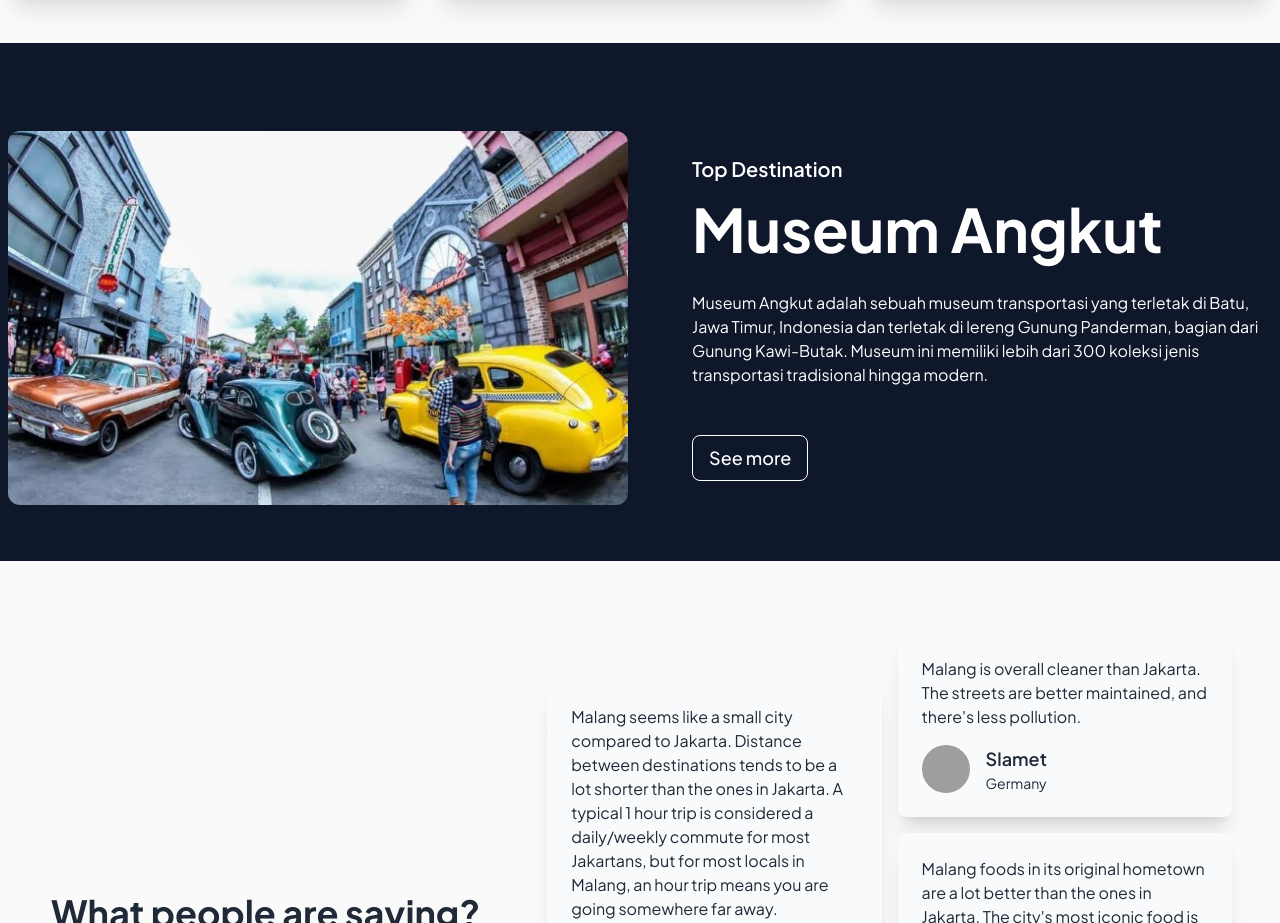
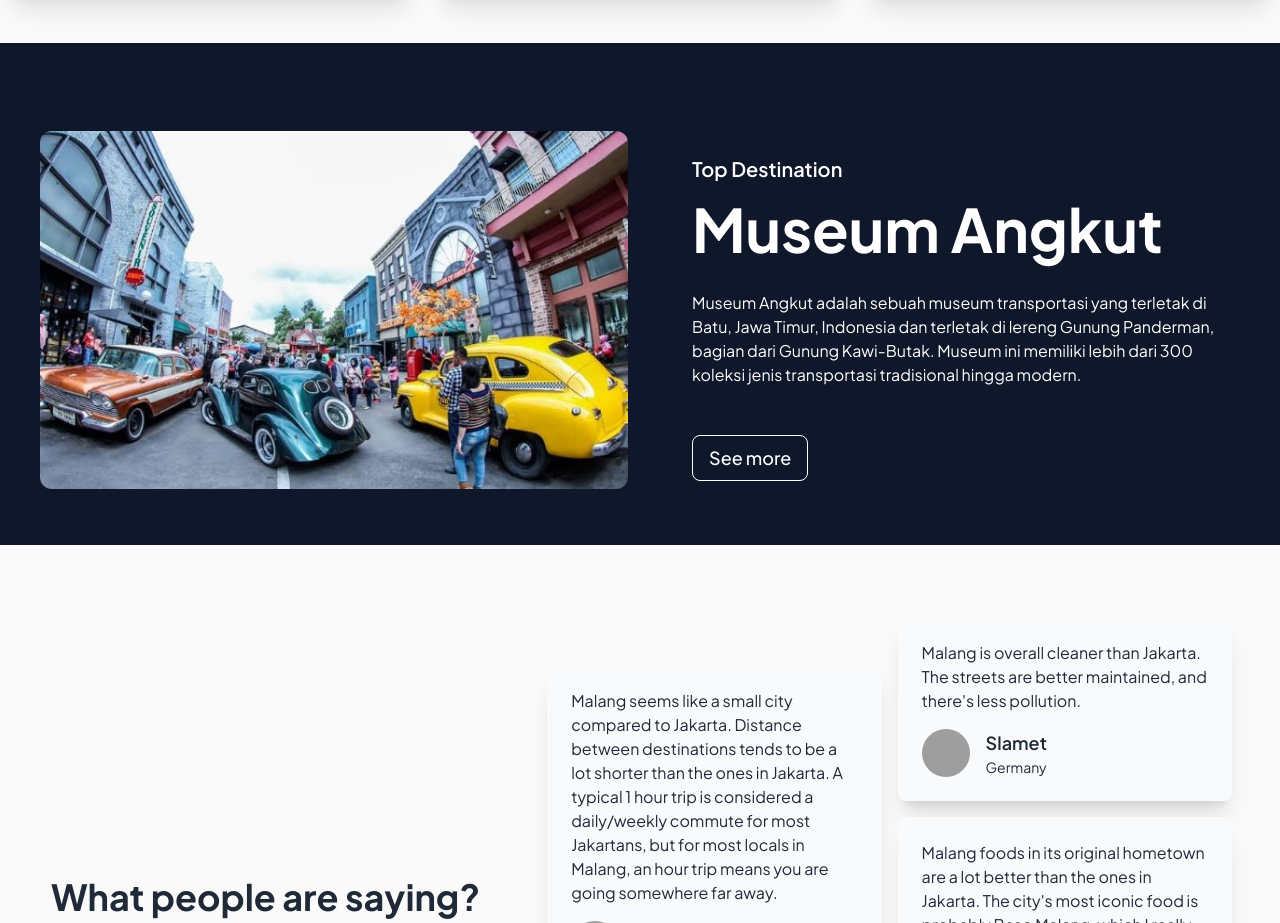
Before and after one commit to Hafidz25/lks_beautifull_malang, a Next.js app: page / in a window 1280 px wide. Shown: the part 1480-2403 px from the top of the page. Built offline with nearby package versions, Linux system fonts and the light colour scheme; grey boxes are pictures that could not be loaded.

Commit message:
modified:   section/TopDestination.js

```diff
--- a/section/TopDestination.js
+++ b/section/TopDestination.js
@@ -4,7 +4,7 @@ import Link from 'next/link'
 function TopDestination() {
     return (
         <div className="mt-12 bg-slate-900 py-4 lg:py-12">
-            <div className="mt-8 container mx-auto">
+            <div className="mt-8 container mx-auto px-8">
                 <div className="grid grid-cols-1 lg:grid-cols-2 gap-2 w-full">
                     <div className="p-2 flex justify-center">
                         <img src="/img/museum-angkut.jpg" className="rounded-xl w-full" />
```
